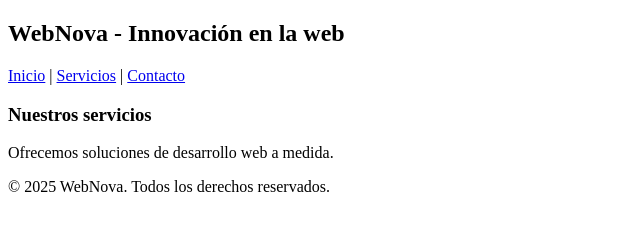
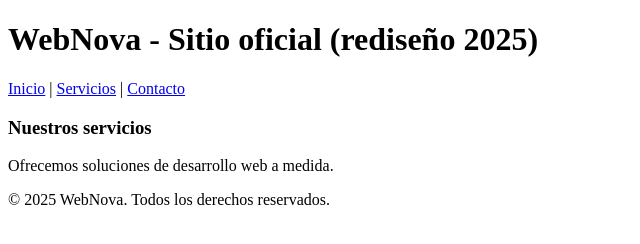
Before and after one commit to jjannik1/WebNova-v2.0, a plain HTML site: page index.html in a window 1280 px wide. Shown: the whole page, without its empty margins (0-640 px from the left). Drawn offline with Linux system fonts and the light colour scheme.

Commit message:
Rediseño del título principal

```diff
--- a/index.html
+++ b/index.html
@@ -8,7 +8,7 @@
 <body>
     <!--Cabecera-->
     <header>
-        <h2>WebNova - Innovación en la web</h2>
+        <h1>WebNova - Sitio oficial (rediseño 2025)</h1>
         <nav>
             <a href="#">Inicio</a> | <a href="#">Servicios</a> | <a href="#">Contacto</a>
         </nav>
```
